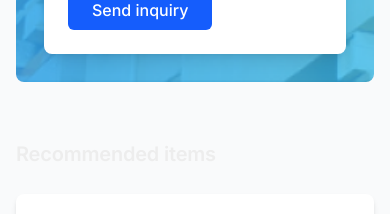
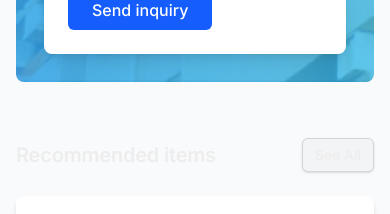
Before and after one commit to Muhammadtalha678/ecommerce-fullstack-design, a Next.js app in the folder frontend/: page / in a window 390 px wide. Shown: the part 6140-6354 px from the top of the page. Built offline with nearby package versions, Linux system fonts and the light colour scheme.

Commit message:
add the see all button to show all products

```diff
--- a/frontend/src/components/home/RecommendSection/Recommend.tsx
+++ b/frontend/src/components/home/RecommendSection/Recommend.tsx
@@ -1,5 +1,6 @@
 import React from 'react';
 import RecommendCard from './RecommendCard';
+import Link from 'next/link';
 
 const RecommendSection = () => {
     const items = [
@@ -17,16 +18,40 @@ const RecommendSection = () => {
 
     return (
         <section className="bg-gray-50 px-4 py-6 sm:px-6 sm:py-8 md:px-8 lg:px-12 xl:px-16">
-            <h1 className="text-xl md:text-2xl custom-font-semibold leading-8 tracking-tight mb-6">
-                Recommended items
-            </h1>
+            {/* Heading + See All button wrapper */}
+            <div className="flex items-center justify-between mb-6">
+                <h1 className="text-xl md:text-2xl custom-font-semibold leading-8 tracking-tight">
+                    Recommended items
+                </h1>
 
+                {/* Show button only on small screens */}
+                <Link href={'/products'}
+                    className="sm:hidden px-3 py-1.5 text-sm bg-gray-100 border border-gray-300 rounded-md shadow-sm hover:bg-gray-200 transition duration-200"
+
+                >
+                    <span className="custom-font-medium text-sm">See All</span>
+                </Link>
+            </div>
+
+            {/* Grid of recommended items */}
             <div className="grid max-[430px]:grid-cols-1 grid-cols-2 sm:grid-cols-3 lg:grid-cols-4 xl:grid-cols-5 gap-4 sm:gap-6">
                 {items.slice(0, 10).map((item, index) => (
                     <RecommendCard recommendCard={item} key={index + 1} />
                 ))}
             </div>
+
+            {/* See All button for larger screens */}
+            <div className="hidden sm:flex justify-center mt-6">
+                <Link href={'/products'}
+                    className="px-4 py-2 text-sm bg-gray-100 border border-gray-300 rounded-md shadow-sm hover:bg-gray-200 transition duration-200"
+
+                >
+                    <span className="custom-font-medium text-base sm:text-lg">See All</span>
+                </Link>
+            </div>
         </section>
+
+
     );
 };
 
```
